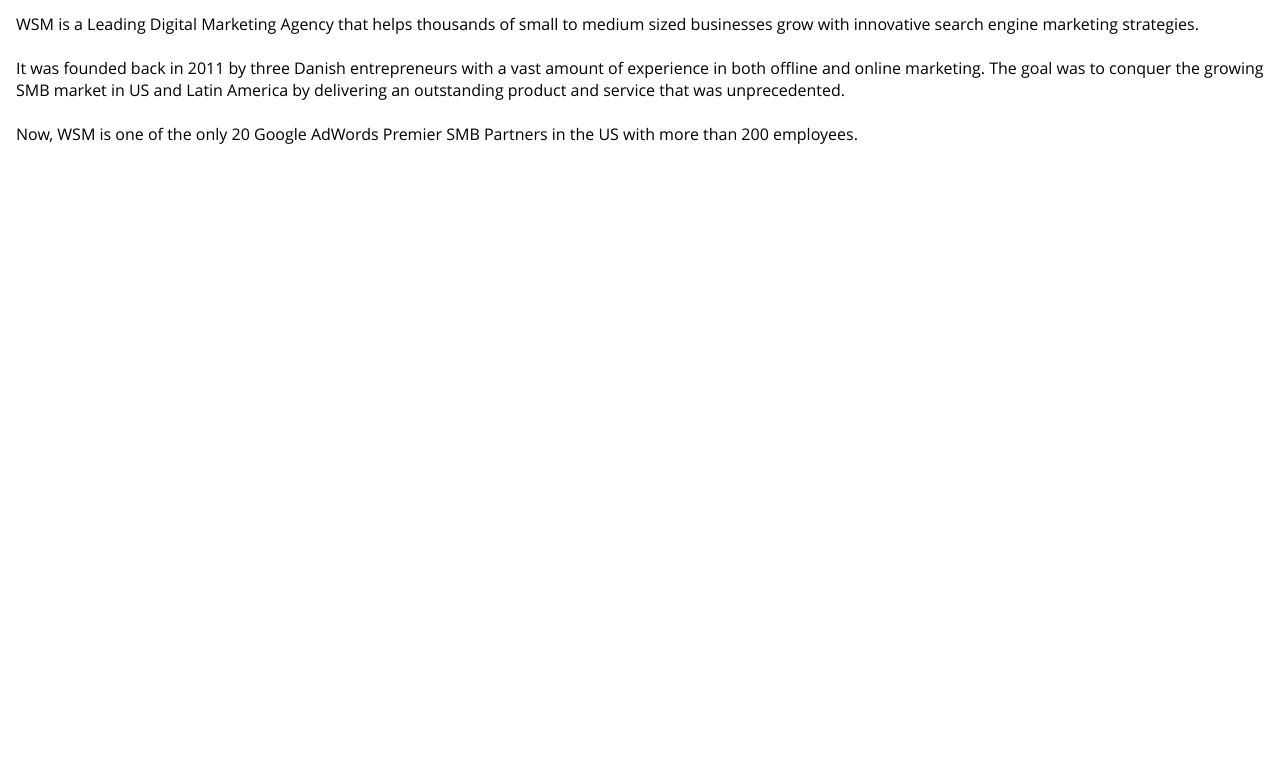
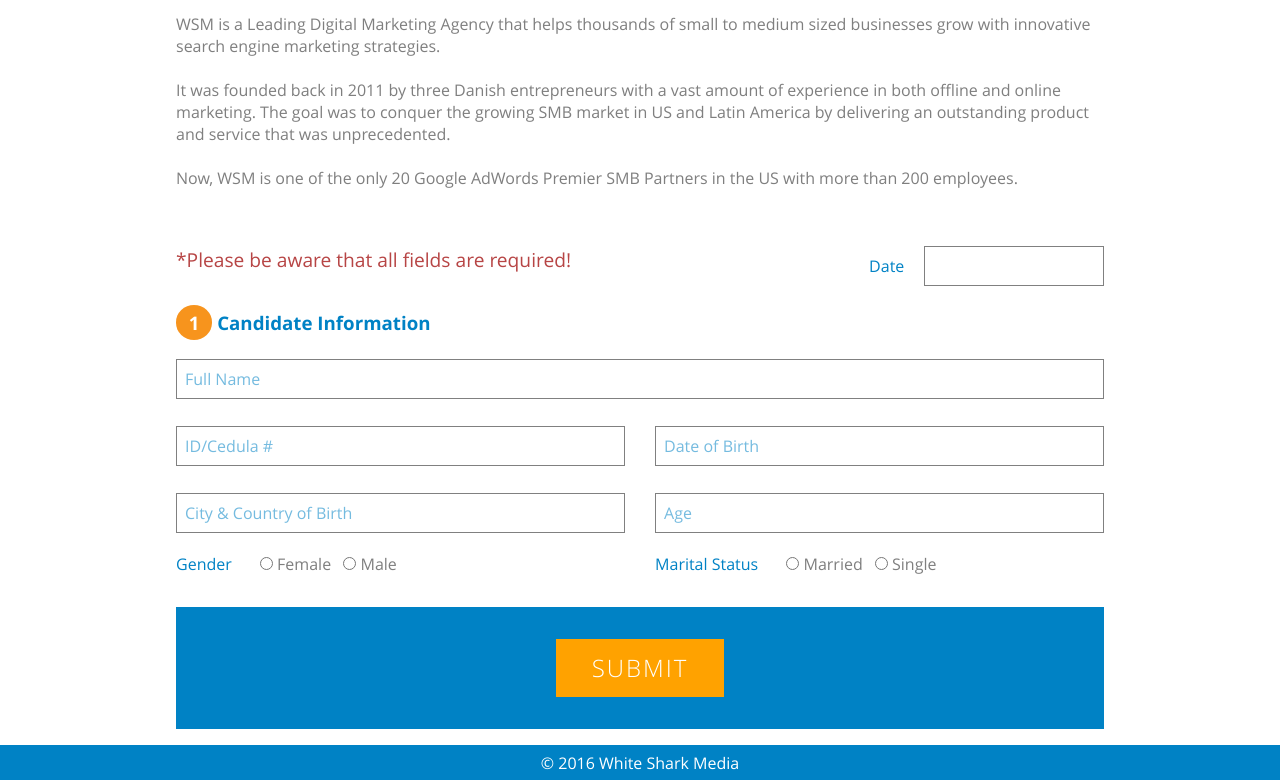
Before and after one commit to hectorsevillasandoval/application-form, a website: page public/index.html in a window 1280 px wide. Shown: the part 366-1146 px from the top of the page. Before the commit the page ends 800 px from the top, so only its background shows below. Drawn offline with Linux system fonts and the light colour scheme.

Commit message:
Input styles added

```diff
--- /dev/null
+++ b/dev/css/_form.css
@@ -0,0 +1,77 @@
+#application{
+	input[type="text"], input[type="password"], input[type="tel"], textarea{
+		background-color: rgba(255, 255, 255, 0.5);
+		border:1px solid gray;
+		display:inline-block;
+		width:100%;
+		margin:.5rem 0;
+		padding: .5rem;
+		color:$blue-color;
+
+	}
+	label{
+		color:$blue-color;
+		padding-right: 1rem;
+	}
+	input[type="radio"]{
+		border:1px solid gray;
+		margin-left: .5rem;
+	}
+	.input-field{
+		margin-top: .7rem;
+	}
+	.date{
+		text-align: right;
+		input{
+			max-width:40%;
+			padding-left: 1%;
+		}
+	}
+	.advice{
+		p{
+			color: $red-color;
+			font-size: 1.2rem;
+		}
+	}
+	h3{
+		font-weight: bold;
+		span{
+			background-color: #f7941d;
+			border-radius:50%;
+			padding:.3rem .8rem;
+			color:white;
+		}
+	}
+	.submit{
+		text-align: center;
+		padding-top: 1rem;
+		padding-bottom: 1rem;
+		background-color: $blue-color;
+		padding-top: 2rem;
+		padding-bottom: @padding-top;
+		margin-top: 2rem;
+		input[type="submit"]{
+			background-color: $orange-color;
+			border:0;
+			color:white;
+			padding:.8rem 2.2rem;
+			text-transform: uppercase;
+			font-size:1.5rem;
+			font-weight: 300;
+			letter-spacing:2px;
+		}
+
+	}
+}
+
+@media $medium{
+	#application{
+		.two-columns {
+			lost-utility:clearfix;
+			& > div{
+				lost-column: 1/2;
+			}
+
+		}
+	}
+}
--- a/dev/css/_variables.css
+++ b/dev/css/_variables.css
@@ -1 +1,11 @@
 $blue-color : #0082c5;
+$red-color: #b74545;
+$orange-color: #ffa200;
+$gray-color: #7f7f7f;
+
+/* layout */
+
+$ancho : 960px;
+
+$medium : screen and (min-width:768px);
+$large : screen and (min-width:1024px);
--- a/dev/css/main.css
+++ b/dev/css/main.css
@@ -1,6 +1,7 @@
 @import 'reset';
 @import 'helpers';
 @import 'variables';
+@import 'form';
 
 *{
 	box-sizing:border-box;
@@ -13,6 +14,7 @@
 	box-sizing:border-box;
 	font-family: 'Open Sans';
 	font-weight: normal;
+	color:$gray-color;
 }
 
 header{
@@ -48,3 +50,21 @@
 		margin-bottom: 1rem;
 	}
 }
+
+footer{
+	background-color: $blue-color;
+	text-align: center;
+	padding-top: .4rem;
+	padding-bottom: .4rem;
+	p{
+		margin:0;
+		padding:0;
+		color:white;
+	}
+}
+
+@media $large{
+	.main{
+		max-width: $ancho;
+	}
+}
--- a/public/index.html
+++ b/public/index.html
@@ -24,7 +24,85 @@
 Now, WSM is  one of the only 20 Google AdWords Premier SMB Partners in the US with more than 200 employees. <br><br>
 	</p>
 
+
+	<article class="form">
+
+
+
+		<form action="" id="application">
+			<div class="row two-columns">
+			<div class="advice">
+				<p class="red-color">*Please be aware that all fields are required!</p>
+			</div>
+
+			<!-- Date -->
+				<div class="input-field date">
+					<label for="date">Date</label>
+					<input type="text" name="date">
+				</div>
+			<!-- Date END -->
+			</div><!-- END ROW -->
+
+			<section class="info">
+				<h3><span>1</span> Candidate Information</h3>
+				<div class="row">
+					<div class="input-field">
+						<input type="text" name="fullName" placeholder="Full Name">
+					</div>
+				</div><!-- END FULL NAME -->
+
+				<div class="row two-columns">
+					<div class="input-field">
+						<input type="text" name="cedula" placeholder="ID/Cedula #">
+					</div><!-- END ID -->
+
+					<div class="input-field">
+						<input type="text" name="birthday" placeholder="Date of Birth">
+					</div><!-- END birthday -->
+				</div>
+
+
+				<div class="row two-columns">
+					<div class="input-field">
+						<input type="text" name="city" placeholder="City & Country of Birth">
+					</div><!-- END city -->
+
+					<div class="input-field">
+						<input type="text" name="age" placeholder="Age">
+					</div><!-- END age -->
+				</div>
+
+				<div class="row two-columns">
+					<div class="input-field">
+						<label for="gender">Gender</label>
+						<input type="radio" name="gender" value="male"> Female
+						<input type="radio" name="gender" value="male"> Male
+					</div>
+
+					<div class="input-field">
+						<label for="maritalstatus">Marital Status</label>
+						<input type="radio" name="maritalstatus" value="married"> Married
+						<input type="radio" name="maritalstatus" value="single"> Single
+					</div>
+				</div>
+
+
+
+
+				<div class="submit">
+					<input type="submit" value="Submit">
+				</div>
+
+			</section>
+		</form>
+
+	</article>
+
 </section>
+
+<footer>
+	<p>&copy; 2016 White Shark Media</p>
+</footer>
 
 
 
```
Also changed, not shown: dev/index.html (+78 -0 lines), public/css/main.css.
